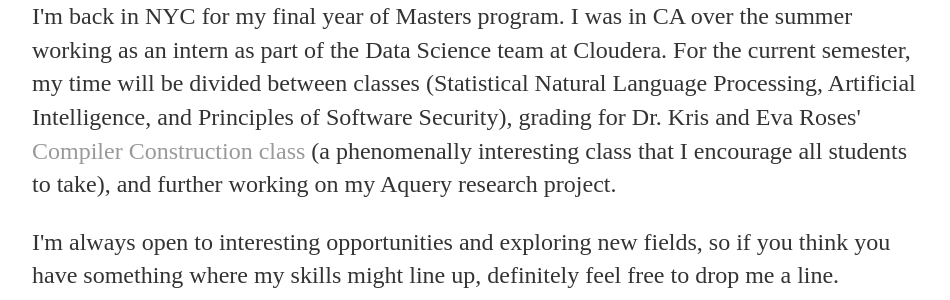
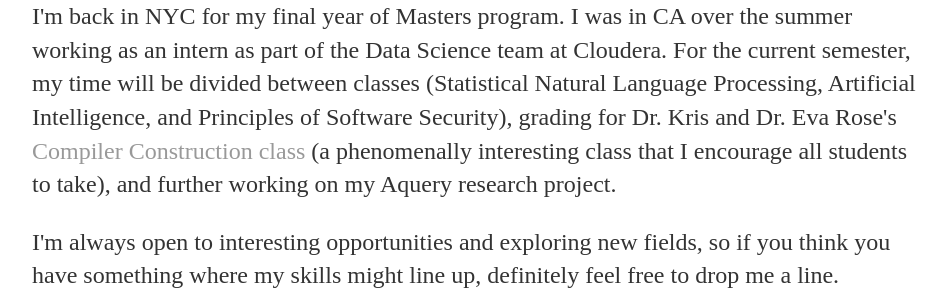
Before and after one commit to josepablocam/josepablocam.github.io, a Jekyll site: the page built from index.md, in a window 1280 px wide. Shown: the part 455-755 px from the top of the page, without its empty margins (160-1110 px from the left). Built offline with Jekyll 4.4.1, drawn with Linux system fonts in a browser that asks for light colours.

Commit message:
fixed typo

```diff
--- a/index.md
+++ b/index.md
@@ -12,6 +12,6 @@
 
 ### Where in the world is Jose?
 I'm back in NYC for my final year of Masters program. I was in CA over the summer working as an
-intern as part of the Data Science team at Cloudera. For the current semester, my time will be divided between classes (Statistical Natural Language Processing, Artificial Intelligence, and Principles of Software Security), grading for Dr. Kris and Eva Roses' [Compiler Construction class](http://cs.nyu.edu/courses/fall15/CSCI-GA.2130-001/) (a phenomenally interesting class that I encourage all students to take), and further working on my Aquery research project.
+intern as part of the Data Science team at Cloudera. For the current semester, my time will be divided between classes (Statistical Natural Language Processing, Artificial Intelligence, and Principles of Software Security), grading for Dr. Kris and Dr. Eva Rose's [Compiler Construction class](http://cs.nyu.edu/courses/fall15/CSCI-GA.2130-001/) (a phenomenally interesting class that I encourage all students to take), and further working on my Aquery research project.
 
 I'm always open to interesting opportunities and exploring new fields, so if you think you have something where my skills might line up, definitely feel free to drop me a line.
```
